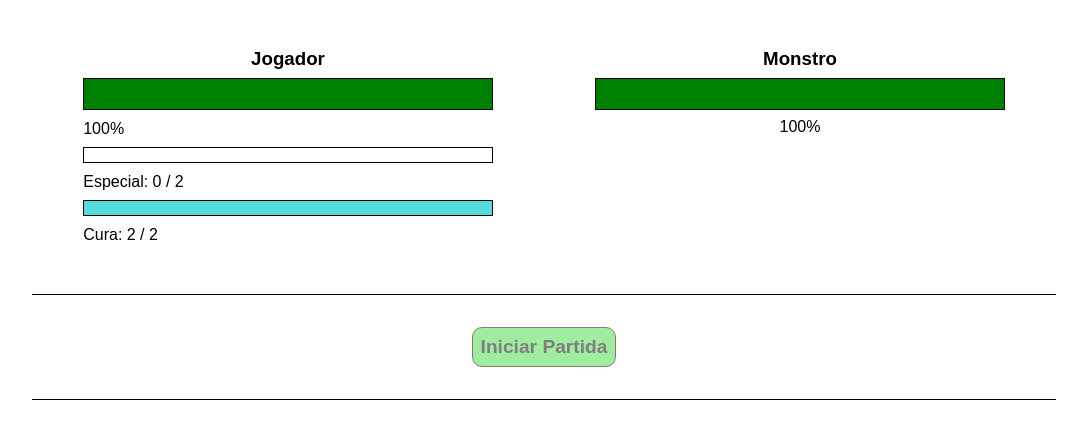
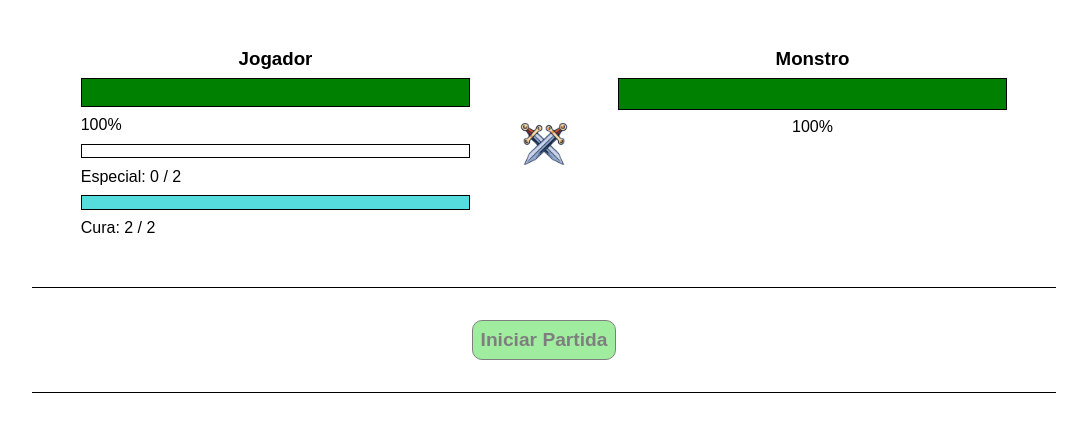
Before and after one commit to Marcos-Monte/matador-de-monstros, a website with bundled scripts: page index.html in a window 1280 px wide. Shown: the whole page, without its empty margins (96-1183 px from the left). Built offline with nearby package versions, Linux system fonts and the light colour scheme.

Commit message:
feat: adição de icone e imagem de despadas

```diff
--- a/index.html
+++ b/index.html
@@ -6,6 +6,7 @@
     <meta name="viewport" content="width=device-width, initial-scale=1.0">
     <title>Matador de Monstros</title>
     <link rel="stylesheet" href="./styles/style.css">
+    <link rel="shortcut icon" href="./icone.webp" type="image/x-icon">
     <script src="https://unpkg.com/vue@2"></script>
 </head>
 
@@ -40,31 +41,29 @@
                 <div class="barra barraEspecial">
 
                     <!-- Quantidade de Especiais = :estilo condicional -->
-                    <div class="life especial"
-                        :style="{width: especial * 50 + '%'}"
-                    >
+                    <div class="life especial" :style="{width: especial * 50 + '%'}">
                     </div>
 
                 </div>
 
-                 <!-- Mostrador de Especiais -->
+                <!-- Mostrador de Especiais -->
                 <span>Especial: {{ especial }} / 2</span>
 
                 <!-- Contabilizando Especial -->
                 <div class="barra barraCura">
 
                     <!-- Quantidade de Especiais = :estilo condicional -->
-                    <div class="life cura"
-                        :style="{width: heal * 50 + '%'}"
-                    >
+                    <div class="life cura" :style="{width: heal * 50 + '%'}">
                     </div>
 
                 </div>
 
-                 <!-- Mostrador de Curas -->
+                <!-- Mostrador de Curas -->
                 <span>Cura: {{ heal }} / 2</span>
 
             </article>
+
+            <img class="versus" src="./icone.webp" alt="">
 
             <!-- Status do Personagem -->
             <article class="statusPersonagem">
--- a/styles/status.css
+++ b/styles/status.css
@@ -1,12 +1,15 @@
 /* Status dos Personagens */
 .status {
     width: 100%;
+    height: 18rem;
     display: flex;
     justify-content: space-between;
+    align-items: center;
 }
 
 .statusPersonagem{
     width: 100%;
+    height: 100%;
     display: flex;
     flex-direction: column;
     align-items: center;
@@ -54,3 +57,9 @@
 .cura {
     background-color: #5dd;
 }
+
+/* Icone de Espadas */
+.versus {
+    width: 50px;
+    height: 50px;
+}
```
Also changed, not shown: icone.webp (added).
